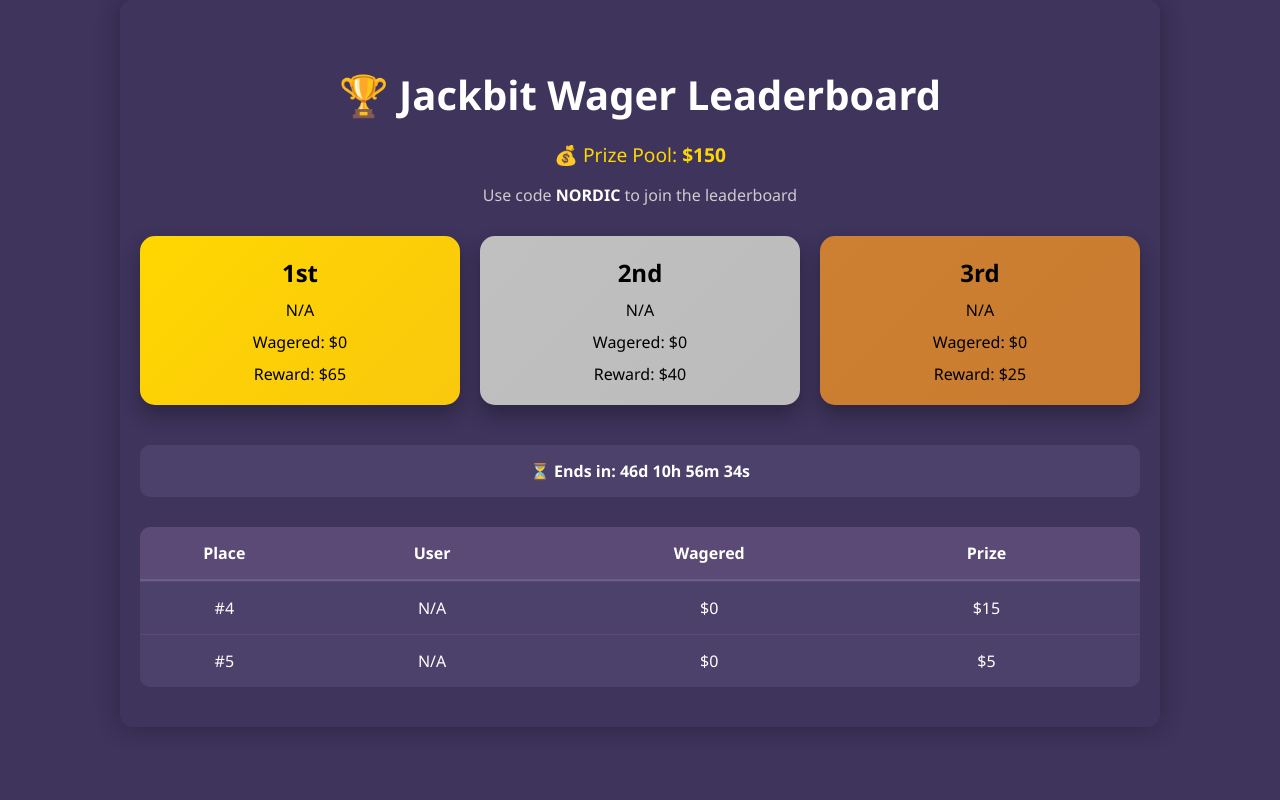
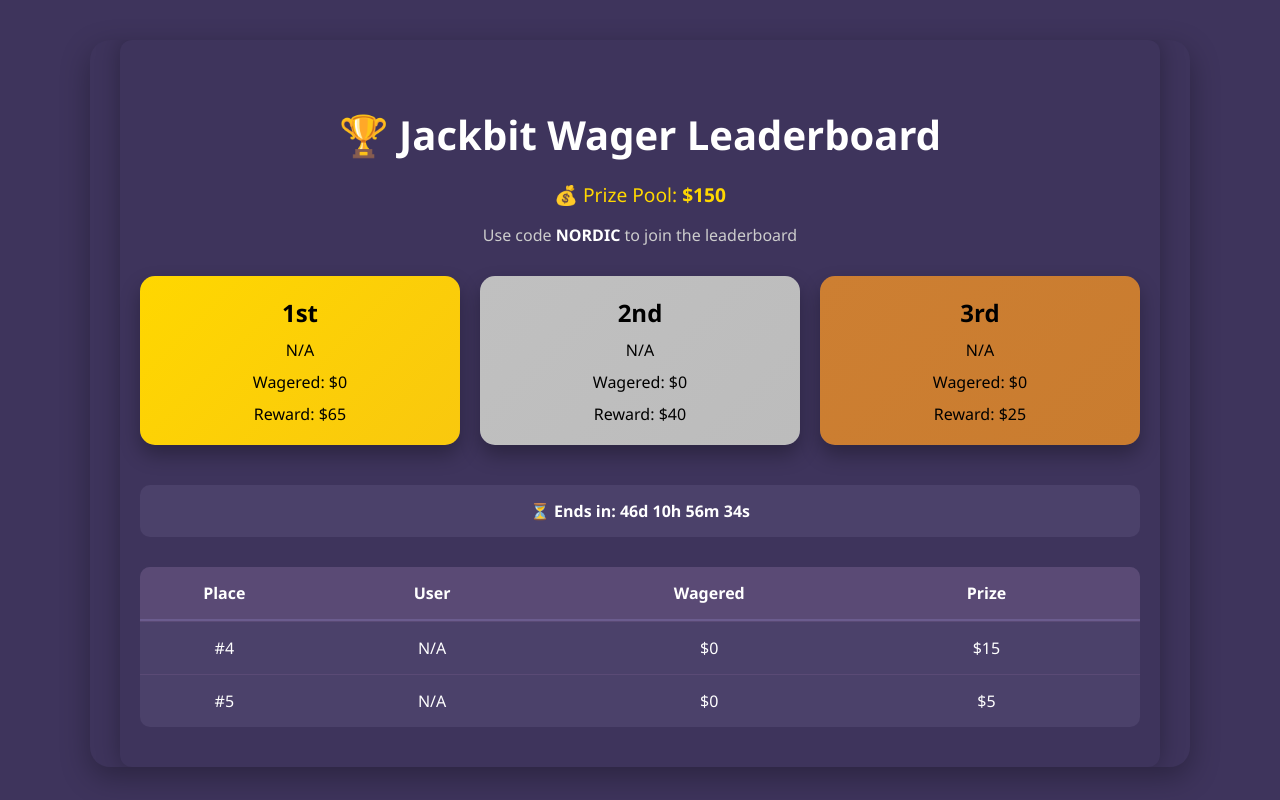
Before and after one commit to EmziBoss/jackbit-leaderboard, a React (Vite) app: page / in a window 1280 px wide. Built offline with nearby package versions, Linux system fonts and the light colour scheme.

Commit message:
Rounded embed and updated background to match site

```diff
--- a/src/index.css
+++ b/src/index.css
@@ -1,11 +1,25 @@
-body {
+html, body {
   margin: 0;
   padding: 0;
-  background-color: #0f172a;
+  background-color: #3E345C; /* Match your site's background */
   font-family: 'Segoe UI', Tahoma, Geneva, Verdana, sans-serif;
   color: #fff;
+  height: 100%;
+  width: 100%;
+  overflow-x: hidden;
 }
 
+/* Wrap the full React app container */
+#root {
+  border-radius: 20px;
+  box-shadow: 0 10px 30px rgba(0, 0, 0, 0.3);
+  overflow: hidden;
+  max-width: 1100px;
+  margin: 40px auto;
+  background-color: #3E345C;
+}
+
+/* Internal leaderboard layout */
 .leaderboard-wrapper {
   padding: 40px 20px;
   max-width: 1000px;
@@ -21,7 +35,7 @@
 }
 
 .subtitle {
-  color: gold;
+  color: #FFD700;
   font-size: 1.2rem;
   margin-bottom: 10px;
 }
@@ -83,7 +97,7 @@
 }
 
 .countdown {
-  background-color: #1e293b;
+  background-color: #4B416A;
   padding: 15px;
   border-radius: 10px;
   margin-bottom: 30px;
@@ -93,7 +107,7 @@
 }
 
 .remaining-players {
-  background-color: #1e293b;
+  background-color: #4B416A;
   border-radius: 10px;
   overflow: hidden;
 }
@@ -105,17 +119,17 @@
 }
 
 .table-header {
-  background-color: #334155;
+  background-color: #5A4A75;
   font-weight: bold;
-  border-bottom: 2px solid #475569;
+  border-bottom: 2px solid #6B5C8E;
 }
 
 .table-row {
-  border-top: 1px solid #334155;
+  border-top: 1px solid #5A4A75;
 }
 
 .table-row:hover {
-  background-color: #2c3848;
+  background-color: #5D4C76;
 }
 
 @keyframes fadeIn {
```
